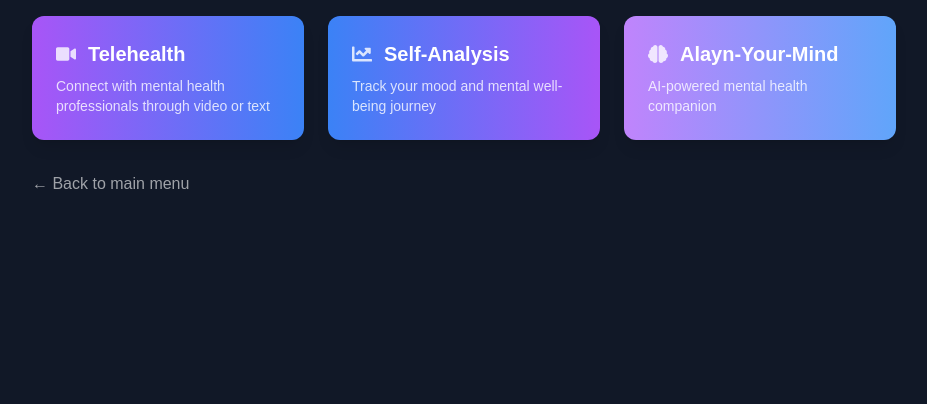
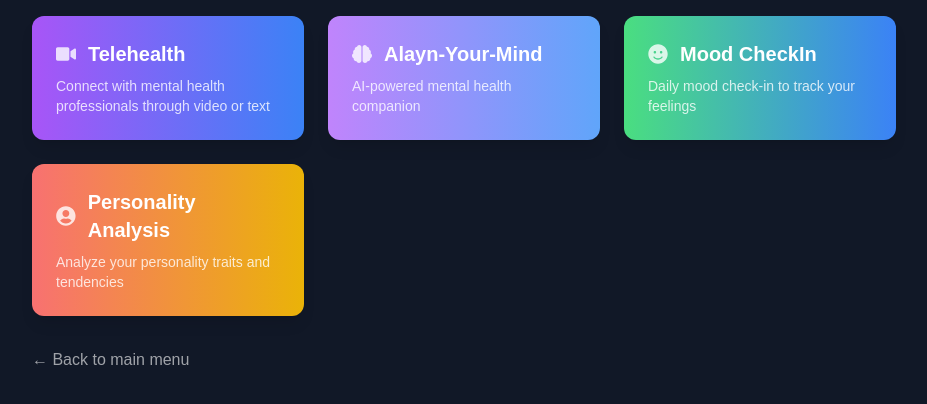
Before and after one commit to kitsunelynx/ProtoAlayn, a Next.js app: page / in a window 1280 px wide. Both pictures are taken after a click on the button "Start Your Journey". Shown: the top 404 px of the page, without its empty margins (176-1103 px from the left). Built offline with nearby package versions, Linux system fonts and the light colour scheme.

Commit message:
Add extra options

```diff
--- /dev/null
+++ b/app/components/features/MoodCheckIn.js
@@ -0,0 +1,53 @@
+'use client';
+import { motion } from 'framer-motion';
+import { useState } from 'react';
+import { FaArrowLeft } from 'react-icons/fa';
+import { useNavigation } from '../NavigationContext';
+
+export default function MoodCheckIn() {
+  const { goBack } = useNavigation();
+  const [mood, setMood] = useState('');
+  const [moodHistory, setMoodHistory] = useState([]);
+
+  const handleMoodSubmit = (e) => {
+    e.preventDefault();
+    if (mood) {
+      setMoodHistory([...moodHistory, mood]);
+      setMood('');
+    }
+  };
+
+  return (
+    <motion.div
+      initial={{ opacity: 0 }}
+      animate={{ opacity: 1 }}
+      exit={{ opacity: 0 }}
+      className="min-h-screen p-4"
+    >
+      <button onClick={goBack} className="mb-4 flex items-center gap-2 text-white hover:text-gray-200">
+        <FaArrowLeft /> Back
+      </button>
+      <h2 className="text-2xl font-bold mb-4">Daily Mood Check-In</h2>
+      <form onSubmit={handleMoodSubmit} className="flex gap-4">
+        <input
+          type="text"
+          value={mood}
+          onChange={(e) => setMood(e.target.value)}
+          placeholder="How are you feeling today?"
+          className="flex-1 p-3 rounded-xl border border-gray-300"
+        />
+        <button type="submit" className="p-3 bg-blue-500 text-white rounded-xl">
+          Submit
+        </button>
+      </form>
+      <div className="mt-4">
+        <h3 className="text-xl font-semibold">Mood History:</h3>
+        <ul>
+          {moodHistory.map((mood, index) => (
+            <li key={index} className="text-gray-700">{mood}</li>
+          ))}
+        </ul>
+      </div>
+    </motion.div>
+  );
+}
--- a/app/page.js
+++ b/app/page.js
@@ -2,10 +2,11 @@
 import { motion, AnimatePresence } from 'framer-motion';
 import { useState } from 'react';
 import { NavigationProvider, useNavigation } from './components/NavigationContext';
-import { FaVideo, FaChartLine, FaBrain } from 'react-icons/fa';
+import { FaVideo, FaChartLine, FaBrain, FaSmile, FaUserCircle } from 'react-icons/fa';
 import TeleHealth from './components/features/TeleHealth';
 import SelfAnalysis from './components/features/SelfAnalysis';
 import AlaynMind from './components/features/AlaynMind';
+import MoodCheckIn from './components/features/MoodCheckIn';
 
 const menuOptions = [
   {
@@ -16,18 +17,25 @@ const menuOptions = [
     icon: <FaVideo className="w-5 h-5 text-white/80" />
   },
   {
-    id: 'selfanalysis',
-    title: 'Self-Analysis',
-    description: 'Track your mood and mental well-being journey',
-    gradient: 'from-blue-500 to-purple-500',
-    icon: <FaChartLine className="w-5 h-5 text-white/80" />
-  },
-  {
     id: 'alaynmind',
     title: 'Alayn-Your-Mind',
     description: 'AI-powered mental health companion',
     gradient: 'from-purple-400 to-blue-400',
     icon: <FaBrain className="w-5 h-5 text-white/80" />
+  },
+  {
+    id: 'moodcheckin',
+    title: 'Mood CheckIn',
+    description: 'Daily mood check-in to track your feelings',
+    gradient: 'from-green-400 to-blue-500',
+    icon: <FaSmile className="w-5 h-5 text-white/80" />
+  },
+  {
+    id: 'personalityanalysis',
+    title: 'Personality Analysis',
+    description: 'Analyze your personality traits and tendencies',
+    gradient: 'from-red-400 to-yellow-500',
+    icon: <FaUserCircle className="w-5 h-5 text-white/80" />
   }
 ];
 
@@ -58,6 +66,10 @@ function MainContent() {
         return <SelfAnalysis />;
       case 'alaynmind':
         return <AlaynMind />;
+      case 'moodcheckin':
+        return <MoodCheckIn />;
+      case 'personalityanalysis':
+        return <SelfAnalysis />;
       case 'features':
         return (
           <motion.div
```
